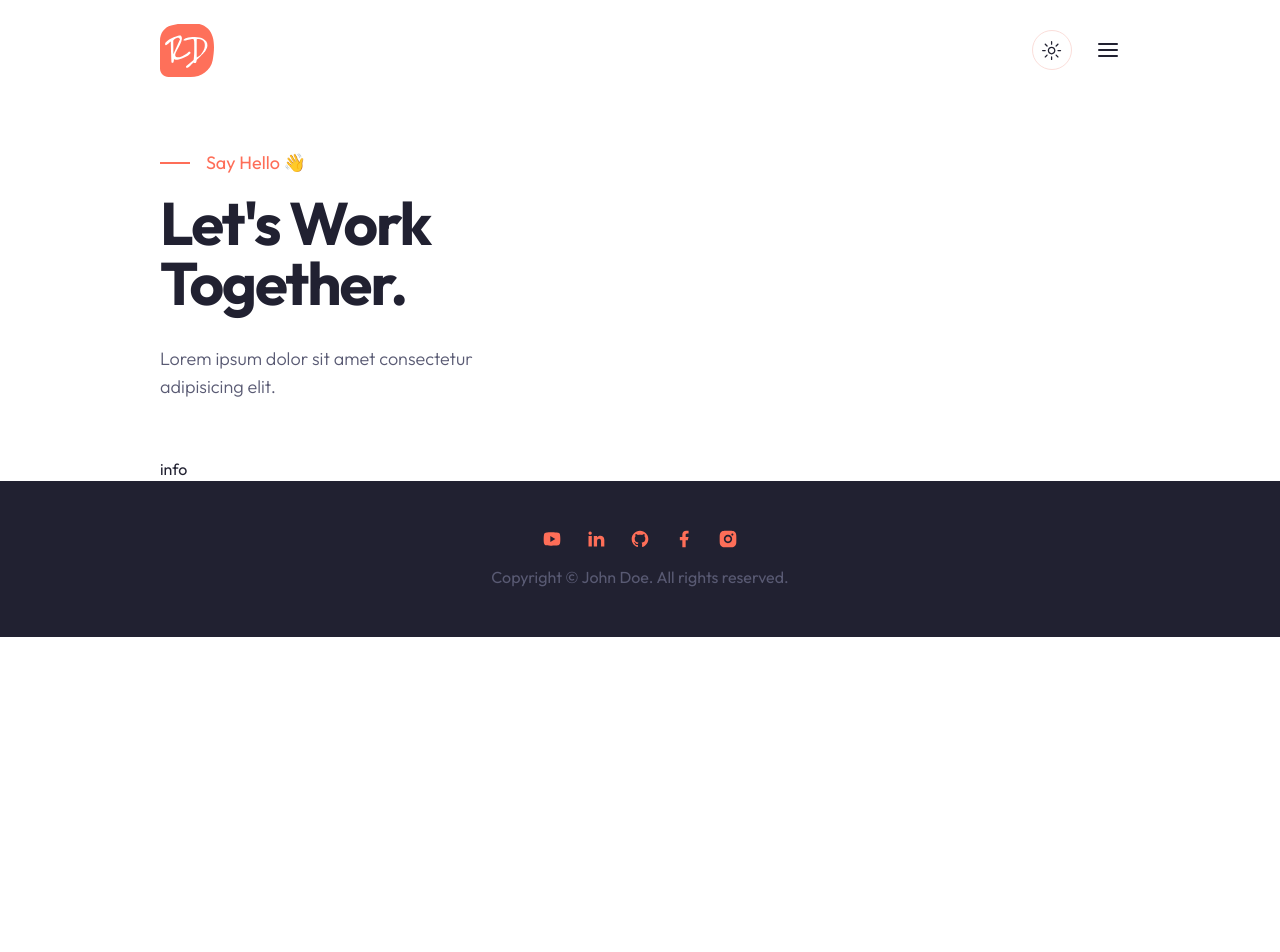
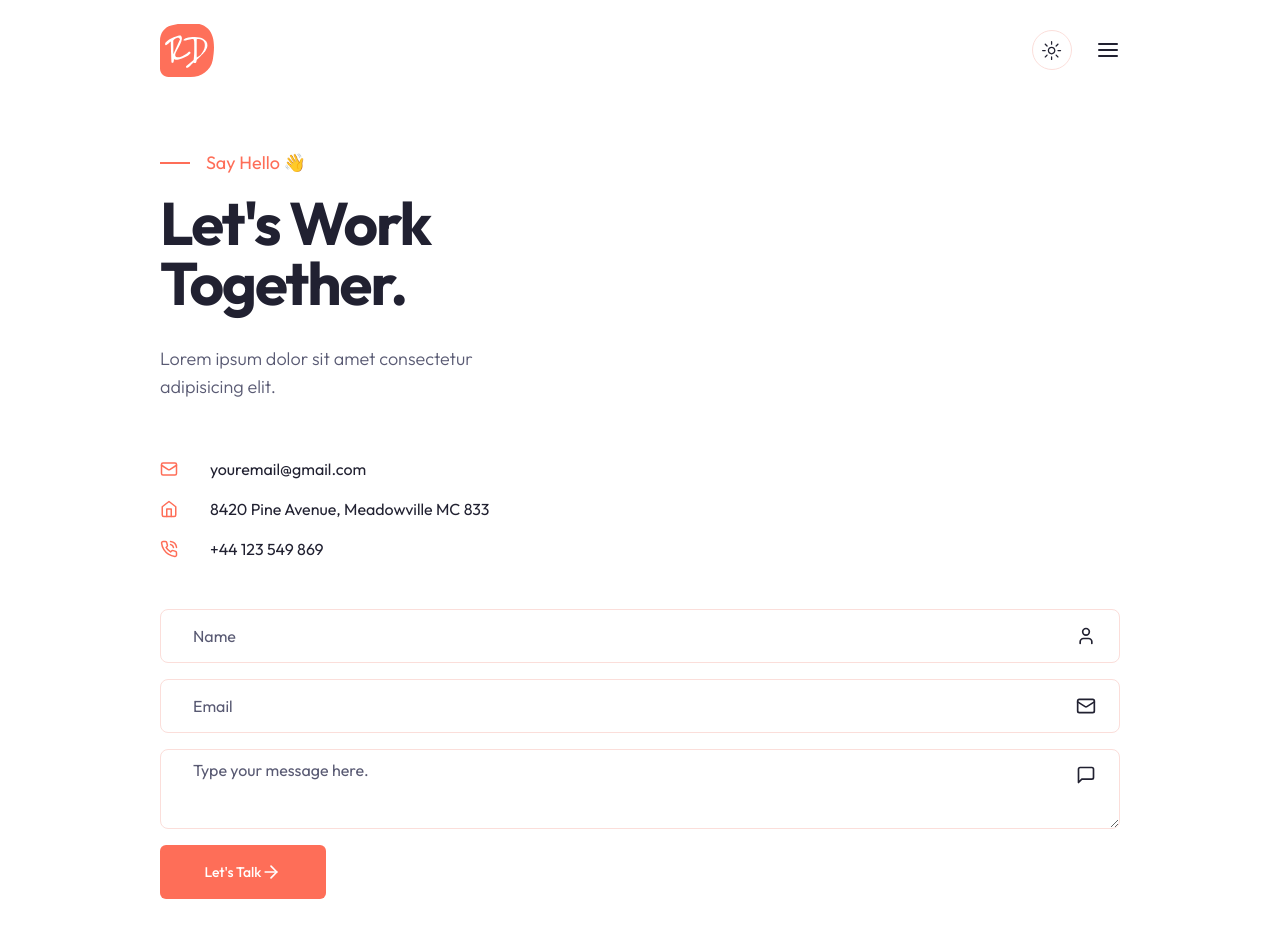
Before and after one commit to fulutas/personal-portfolio-web, a Next.js app: page /contact in a window 1280 px wide. Shown: the top 952 px of the page. Before the commit the page ends 800 px from the top, so only its background shows below. Built offline with nearby package versions, Linux system fonts and the light colour scheme.

Commit message:
contact page completed

```diff
--- a/app/contact/page.jsx
+++ b/app/contact/page.jsx
@@ -1,4 +1,5 @@
 import { MailIcon, HomeIcon, PhoneCall } from 'lucide-react'
+import Form from '@/components/Form'
 
 const Contact = () => {
   return (
@@ -13,11 +14,25 @@
             <h1 className='h1 max-w-md mb-8'>Let's Work Together.</h1>
             <p className='subtitle max-w-[400px]'>Lorem ipsum dolor sit amet consectetur adipisicing elit.</p>
           </div>
-          <div className='hidden xl:flex w-full bg-contact_illustration_light dark:bg-contact_illustration_dark bg-contain bg-top bg-no-repeat'>
-
+          <div className='hidden xl:flex w-full bg-contact_illustration_light dark:bg-contact_illustration_dark bg-contain bg-top bg-no-repeat'></div>
+        </div>
+        <div className="grid xl:grid-cols-2 mb-24 xl:mb-32">
+          <div className="flex flex-col gap-y-4 xl:gap-y-14 mb-12 xl:mb-24 text-base xl:text-lg">
+            <div className="flex items-center gap-x-8">
+              <MailIcon size={18} className="text-primary" />
+              <div>youremail@gmail.com</div>
+            </div>
+            <div className="flex items-center gap-x-8">
+              <HomeIcon size={18} className="text-primary" />
+              <div>8420 Pine Avenue, Meadowville MC 833</div>
+            </div>
+            <div className="flex items-center gap-x-8">
+              <PhoneCall size={18} className="text-primary" />
+              <div>+44 123 549 869</div>
+            </div>
           </div>
+          <Form />
         </div>
-        <div>info</div>
       </div>
     </section>
   )
--- /dev/null
+++ b/components/Form.jsx
@@ -0,0 +1,32 @@
+'use client'
+
+import { Button } from "./ui/button"
+import { Input } from "./ui/input"
+import { Textarea } from "./ui/textarea"
+
+import { User, MailIcon, ArrowRightIcon, MessageSquare } from "lucide-react"
+
+const Form = () => {
+	return (
+		<form className="flex flex-col gap-y-4">
+			<div className="relative flex items-center">
+				<Input type="name" id="name" placeholder="Name" />
+				<User className="absolute right-6" size={20} />
+			</div>
+			<div className="relative flex items-center">
+				<Input type="email" id="email" placeholder="Email" />
+				<MailIcon className="absolute right-6" size={20} />
+			</div>
+			<div className="relative flex items-center">
+				<Textarea placeholder="Type your message here." />
+				<MessageSquare className="absolute top-4 right-6" size={20} />
+			</div>
+			<Button className="flex items-center max-w-[166px]">
+				Let's Talk
+				<ArrowRightIcon size={20} />
+			</Button>
+		</form>
+	)
+}
+
+export default Form
--- a/components/ui/input.jsx
+++ b/components/ui/input.jsx
@@ -7,7 +7,7 @@
     (<input
       type={type}
       className={cn(
-        "flex h-10 w-full rounded-md border border-input bg-background px-3 py-2 text-sm ring-offset-background file:border-0 file:bg-transparent file:text-sm file:font-medium placeholder:text-muted-foreground focus-visible:outline-none focus-visible:ring-2 focus-visible:ring-ring focus-visible:ring-offset-2 disabled:cursor-not-allowed disabled:opacity-50",
+        "flex h-[54px] w-full rounded-lg border border-input bg-background px-8 py-2 text-base ring-offset-background file:border-0 file:bg-transparent file:text-sm file:font-medium placeholder:text-muted-foreground focus-visible:outline-none focus-visible:ring-2 focus-visible:ring-ring focus-visible:ring-offset-2 disabled:cursor-not-allowed disabled:opacity-50",
         className
       )}
       ref={ref}
--- a/components/ui/textarea.jsx
+++ b/components/ui/textarea.jsx
@@ -6,7 +6,7 @@
   return (
     (<textarea
       className={cn(
-        "flex min-h-[80px] w-full rounded-md border border-input bg-background px-3 py-2 text-sm ring-offset-background placeholder:text-muted-foreground focus-visible:outline-none focus-visible:ring-2 focus-visible:ring-ring focus-visible:ring-offset-2 disabled:cursor-not-allowed disabled:opacity-50",
+        "flex min-h-[80px] w-full rounded-lg border border-input bg-background px-8 py-2 text-base ring-offset-background placeholder:text-muted-foreground focus-visible:outline-none focus-visible:ring-2 focus-visible:ring-ring focus-visible:ring-offset-2 disabled:cursor-not-allowed disabled:opacity-50",
         className
       )}
       ref={ref}
```
